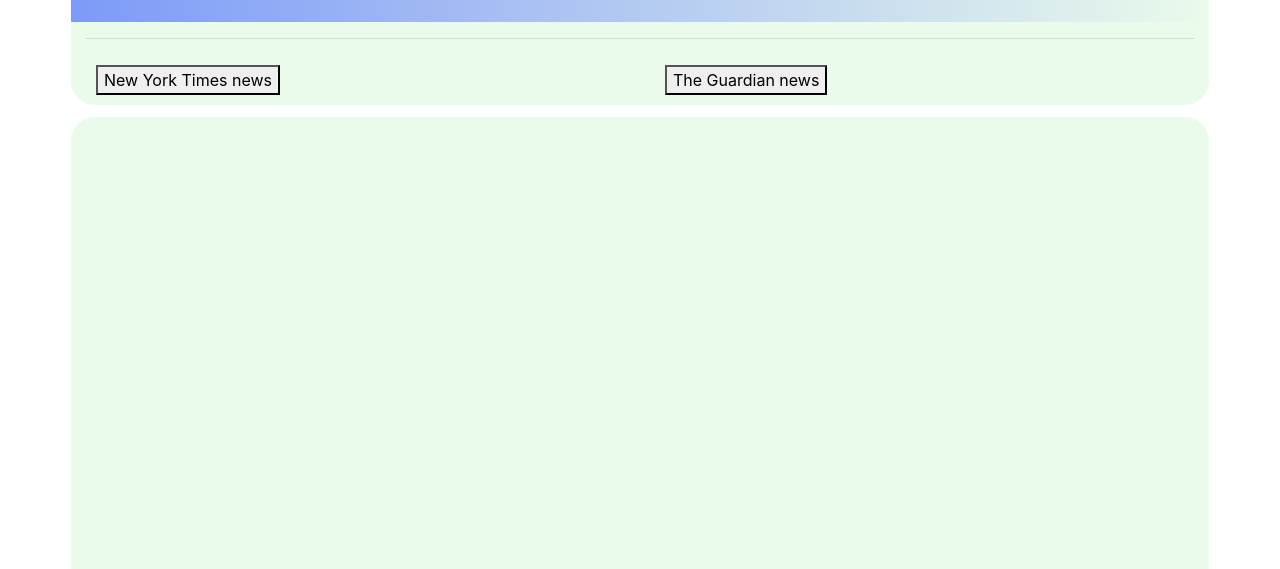
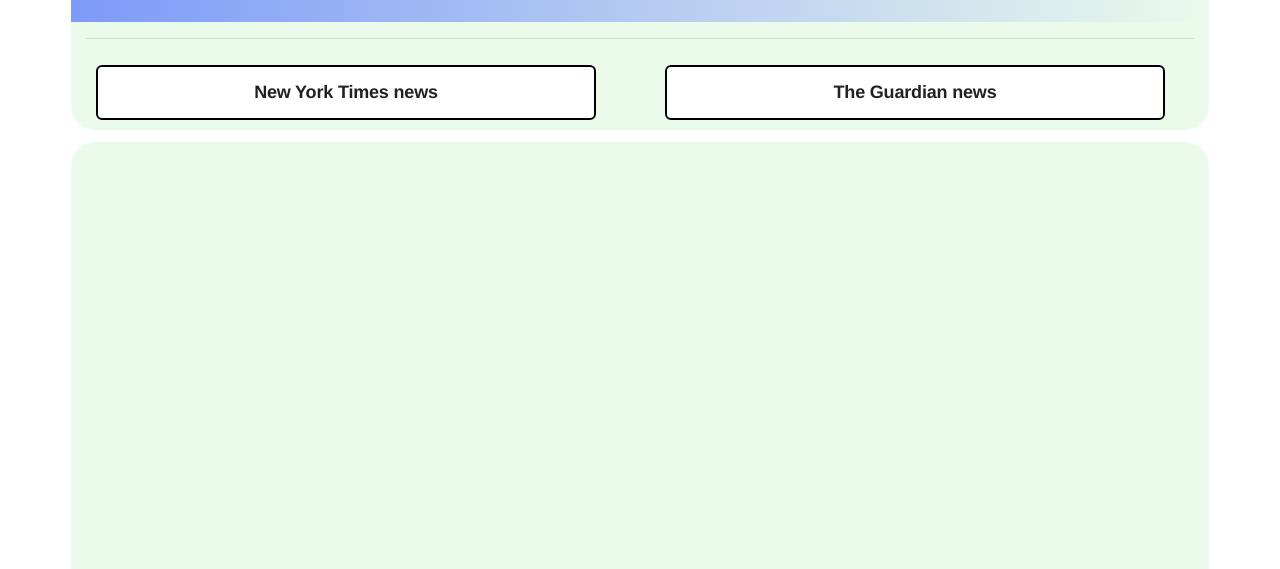
Before and after one commit to armanurazov/newsPortal, a website: page index.html in a window 1280 px wide. Shown: the part 159-728 px from the top of the page. Drawn offline with nearby package versions, Linux system fonts and the light colour scheme; no server answers.

Commit message:
button style altered

```diff
--- a/public/app.js
+++ b/public/app.js
@@ -7,10 +7,13 @@
 var articlesImageTG = [''];
 
 
-
-
-
-document.onload = fetchFromWebNYT(), fetchFromWebTheGuardian(), weatherWidget(), setDateAndTime(), fetchExchangeRates();
+document.onload =
+    fetchFromWebNYT(),
+    fetchFromWebTheGuardian(),
+    weatherWidget(),
+    setDateAndTime(),
+    fetchExchangeRates(),
+    fetchFromWebMeduza();
 
 
 function setDateAndTime() {
@@ -28,7 +31,6 @@
     fetch('https://freecurrencyapi.net/api/v2/latest?apikey=256b0ba0-9079-11ec-a76b-c13b60cff3d9')
         .then(res => res.json())
         .then(data => {
-            console.log(data.data.CZK)
             document.getElementById('CAD').innerHTML = data.data.CAD + " 🇨🇦";
             document.getElementById('CZK').innerHTML = data.data.CZK + " 🇨🇿";
             document.getElementById('KZT').innerHTML = data.data.KZT + " 🇰🇿";
@@ -64,6 +66,23 @@
                 articlesArrayTG.push(data.response.results[i].webTitle);
                 articlesURLTG.push(data.response.results[i].webUrl);
             }
+        })
+        .catch(err => console.log(err));
+};
+
+function fetchFromWebMeduza() {
+    fetch('https://meduza.io/api/v3/search?chrono=news&page=0&per_page=10&locale=ru')
+        .then(res => res.json())
+        .then(data => {
+            // articlesArrayNYT = [''];
+            // articlesURLNYT = [''];
+            // articlesImageNYT = [''];
+            // for (var i = 0; i < 10; i++) {
+            //     articlesArrayNYT.push(data.results[i].title);
+            //     articlesURLNYT.push(data.results[i].url);
+            //     articlesImageNYT.push(data.results[i].media[0]["media-metadata"][2].url)
+            // }
+            console.log(data);
         })
         .catch(err => console.log(err));
 };
--- a/public/styles/styles.css
+++ b/public/styles/styles.css
@@ -42,3 +42,33 @@
     text-align: right;
     font-style: italic;
 }
+
+button{
+  width: 500px;
+  background: white;
+  backface-visibility: hidden;
+  border-radius: .375rem;
+  border-style: solid;
+  border-width: .125rem;
+  box-sizing: border-box;
+  color: #212121;
+  cursor: pointer;
+  display: inline-block;
+  font-family: Circular,Helvetica,sans-serif;
+  font-size: 1.125rem;
+  font-weight: 700;
+  letter-spacing: -.01em;
+  line-height: 1.3;
+  padding: .875rem 1.125rem;
+  position: relative;
+  text-align: center;
+  text-decoration: none;
+  transform: translateZ(0) scale(1);
+  transition: transform .2s;
+  user-select: none;
+  touch-action: manipulation;
+}
+
+button:hover {
+  transform: scale(1.05);
+}
```
